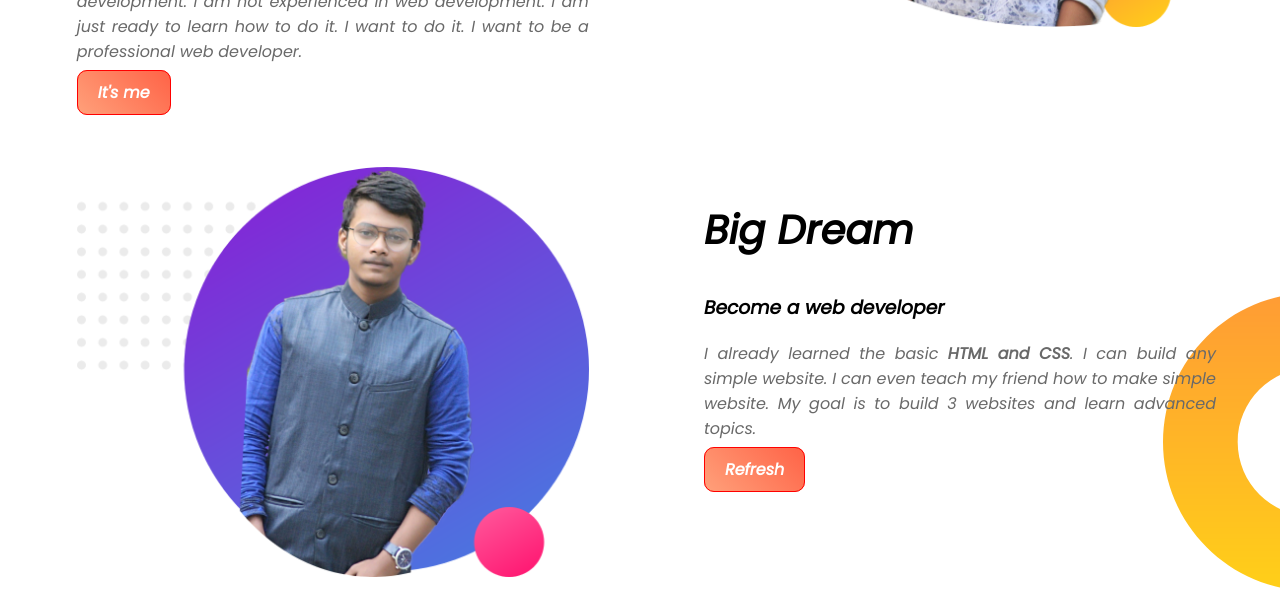
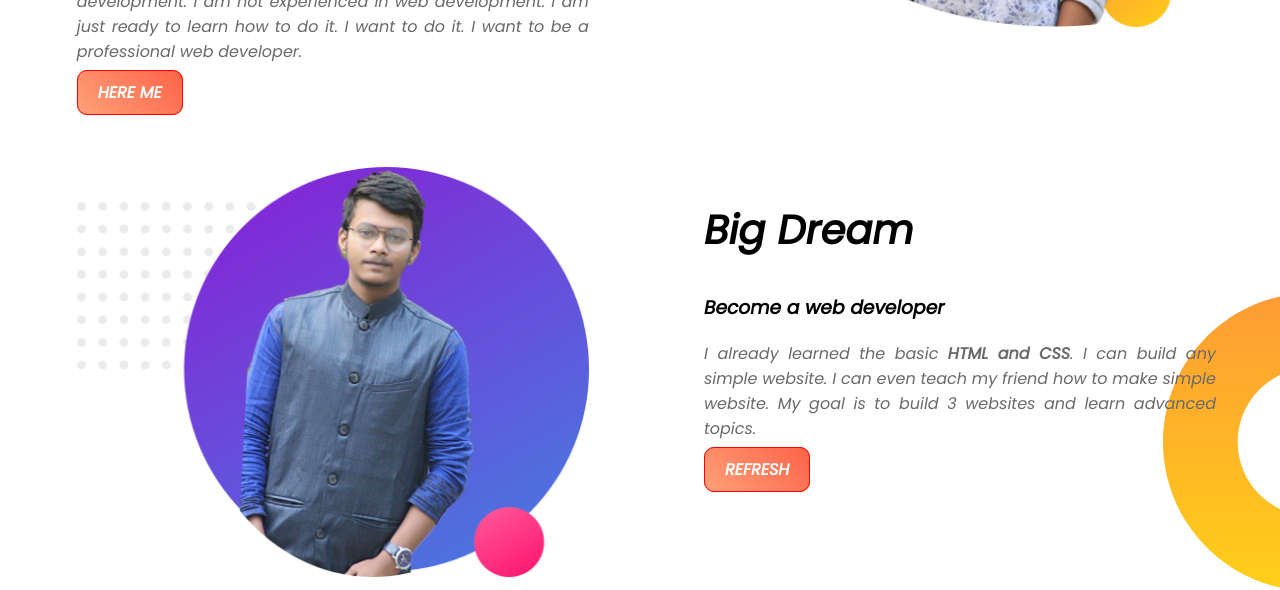
Before and after one commit to SaimHasanD/web-portfolio, a plain HTML site: page index.html in a window 1280 px wide. Shown: the part 383-973 px from the top of the page. Drawn offline with Linux system fonts and the light colour scheme.

Commit message:
capital letter

```diff
--- a/index.html
+++ b/index.html
@@ -15,7 +15,7 @@
             <h1><span class="orange-highlight">Kubo</span> Website</h1>
             <h3>I want to be a professional  web developer</h3>
             <p>I am seriously learning about web development on <b>1st January 2021</b> with <a target="blank" href="https://www.programming-hero.com/">programming hero</a>. I am just a student of web development. I am not experienced in web development. I am just ready to learn how to do it. I want to do it. I want to be a professional web developer.</p>
-            <a class="link-button" target="blank" href=https://web.facebook.com/profile.php?id=100032782118979>It's me</a>
+            <a class="link-button" target="blank" href=https://web.facebook.com/profile.php?id=100032782118979>HERE ME</a>
         </div>
         <div class="half-width">
             <img src="Images/Saim.png" alt="">
@@ -29,7 +29,7 @@
             <h2> Big Dream</h2>
             <h3>Become a web developer</h3>
             <p>I already learned the basic <b>HTML and CSS</b>. I can build any simple website. I can even teach my friend how to make simple website. My goal is to build 3 websites and learn advanced topics.</p>
-            <a class="link-button" href="https://saimhasand.github.io/web-portfolio/">Refresh</a>
+            <a class="link-button" href="https://saimhasand.github.io/web-portfolio/">REFRESH</a>
         </div>
     </section>
     <section class="experiences">
```
